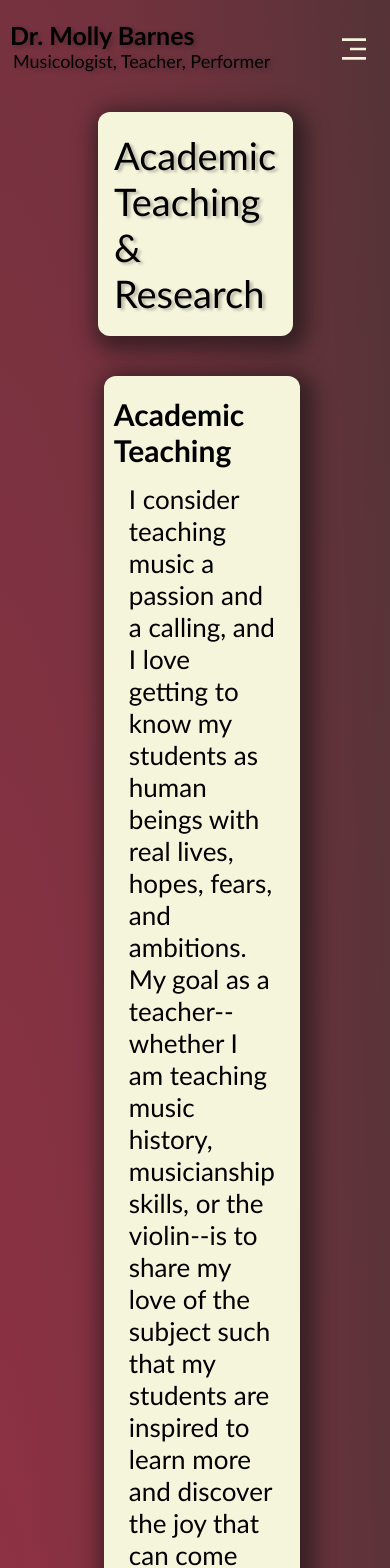
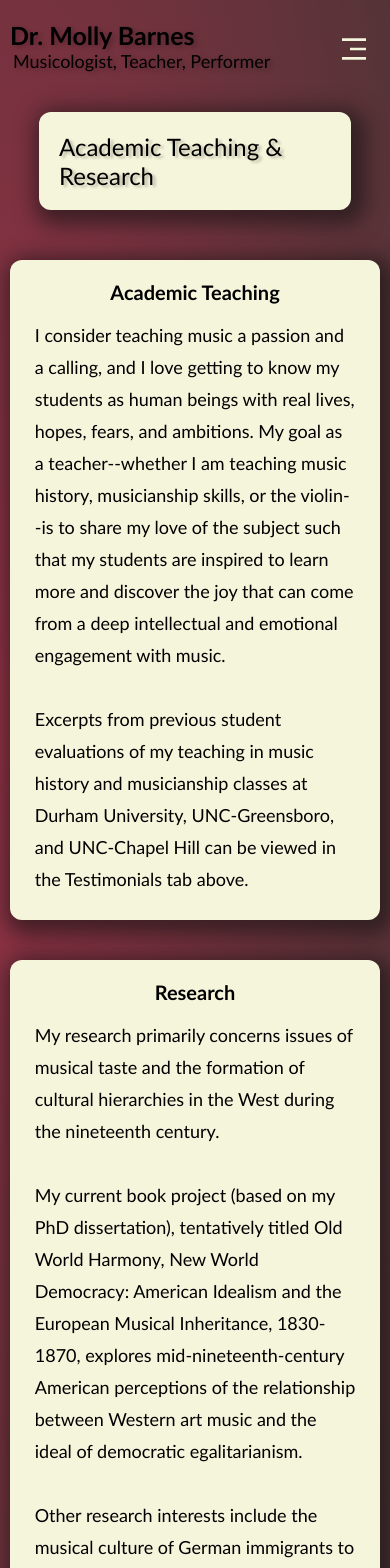
Before and after one commit to jlayher/molly-barnes-music, a Next.js app: page /academic-teaching in a window 390 px wide. Shown: the top 1568 px of the page. Built offline with nearby package versions, Linux system fonts and the light colour scheme.

Commit message:
style changes

```diff
--- a/src/components/Footer.js
+++ b/src/components/Footer.js
@@ -40,7 +40,8 @@ const Footer = () => {
             className={styles.footer__section_container_anchors}>
             (919) 205-9849
           </a>
-          <br />
+          <span> &nbsp; </span>
+
 
           <a
             href="https://www.skylarkmusicschool.com/"
@@ -48,7 +49,7 @@ const Footer = () => {
             {" "}
             Skylark Music School
           </a>
-          <br />
+          <span> &nbsp; </span>
 
           <a
             href="mailto: info@skylarkmusicschool.com"
--- a/src/styles/academic.module.css
+++ b/src/styles/academic.module.css
@@ -15,7 +15,7 @@
     padding: 20px 20px;
     margin: 0 auto;
 
-
+    margin-bottom: 10px;;
     max-width: 50%;
     /* margin: 0px 90px 20px 90px; */
     position: relative;
@@ -115,21 +115,82 @@
 .academic__body_sidepanel_container {
     display: flex;
     margin: 0 auto;
-    margin-top: 100px;
+    margin-top: 200px;
+
 }
 
 
 @media screen and (max-width: 1450px) {
-
+    .academic__title{
+        font-size: 35px;;
+    }
 }
 @media screen and (max-width: 1024px) {
+    .academic__title{
+        font-size: 32px;
+        max-width: 80%;
+    }
 
+
+    .academic__body_text_teaching h1 {
+        font-size: 26px;
+    }
+
+    .academic__body_text_teaching p {
+        font-size: 22px;
+    }
+
+    .academic__body_text_research h1 {
+        font-size: 26px;
+    }
+
+    .academic__body_text_research p {
+        font-size: 22px;
+    }
 }
 @media screen and (max-width: 768px) {
+    .academic__body_container{
+        max-width: 100%;
+    }
+    .academic__body_text_container {
+        max-width: 75%;
+        margin: 0 auto;
+        padding: 0;
+    }
     .academic__body_sidepanel_container{
-        display: none;;
+        display: none;
+    }
+    .academic__body_text_teaching {
+        margin-right: 0px;;
+    }
+
+    .academic__body_text_research{
+        margin-right: 0px;
     }
 }
 @media screen and (max-width: 450px) {
+    .academic__title{
+        font-size: 24px;
+    }
+    .academic__body_text_container {
+        max-width: 95%;
+        margin: 0 auto;
+        padding: 0;
+    }
 
+    .academic__body_text_teaching h1 {
+        font-size: 20px;
+    }
+
+    .academic__body_text_teaching p {
+        font-size: 18px;
+    }
+
+    .academic__body_text_research h1 {
+        font-size: 20px;
+    }
+
+    .academic__body_text_research p {
+        font-size: 18px;
+    }
 }
--- a/src/styles/footer.module.css
+++ b/src/styles/footer.module.css
@@ -47,15 +47,16 @@
 
 }
 
-.footer__section_container_private {
+/* .footer__section_container_private {
     display: flex;
-    /* gradient generated with cssmatic.com */
+     gradient generated with cssmatic.com
     -webkit-box-shadow: 5px 6px 20px 9px rgba(18,18,18,0.57);
     -moz-box-shadow: 5px 6px 20px 9px rgba(18,18,18,0.57);
     box-shadow: 5px 6px 20px 9px rgba(18,18,18,0.57);
-}
+} */
 
 .footer__section_container_anchors{
+
     color: rgb(201, 197, 190);
 
 }
@@ -121,18 +122,23 @@
     }
 }
 @media screen and (max-width: 1024px) {
+    .footer__container_toplinks {
 
+        margin-left: 24px;
+    }
 }
 
 @media screen and (max-width: 768px) {
     .footer__container_bottom_copyright, .footer__container_bottom_links, .footer__container_bottom_links a{
         font-size: 14px;
+
     }
     .footer__section_container_anchors {
         font-size: 14px;
     }
     .footer__section_title {
         font-size: 14px;
+
     }
     .footer__section_content{
         font-size: 14px;
@@ -140,7 +146,7 @@
     }
     .footer__container_toplinks {
         line-height: 18px;
-
+        margin-left: 20px;
     }
     .footer__section_container_close{
         display: none;
@@ -150,6 +156,7 @@
     .footer__container_toplinks {
         line-height: 16px;
         margin-bottom: 2px;
+        margin-left: 20px;
 
     }
     .footer__section_container_anchors {
```
Also changed, not shown: src/styles/Home.module.css (+5 -2 lines), src/styles/contact.module.css (+13 -3 lines), src/styles/performance.module.css (+16 -8 lines), src/styles/privatelessons.module.css (+9 -3 lines), src/styles/testimonials.module.css (+13 -3 lines).
